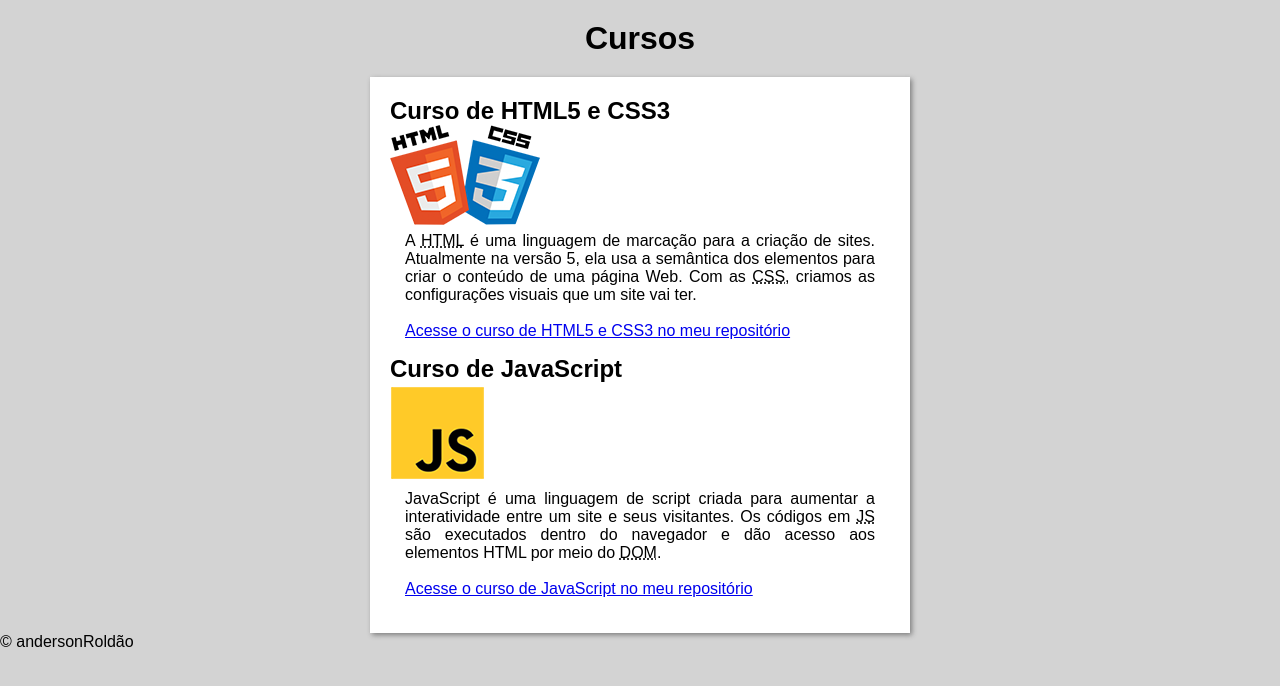
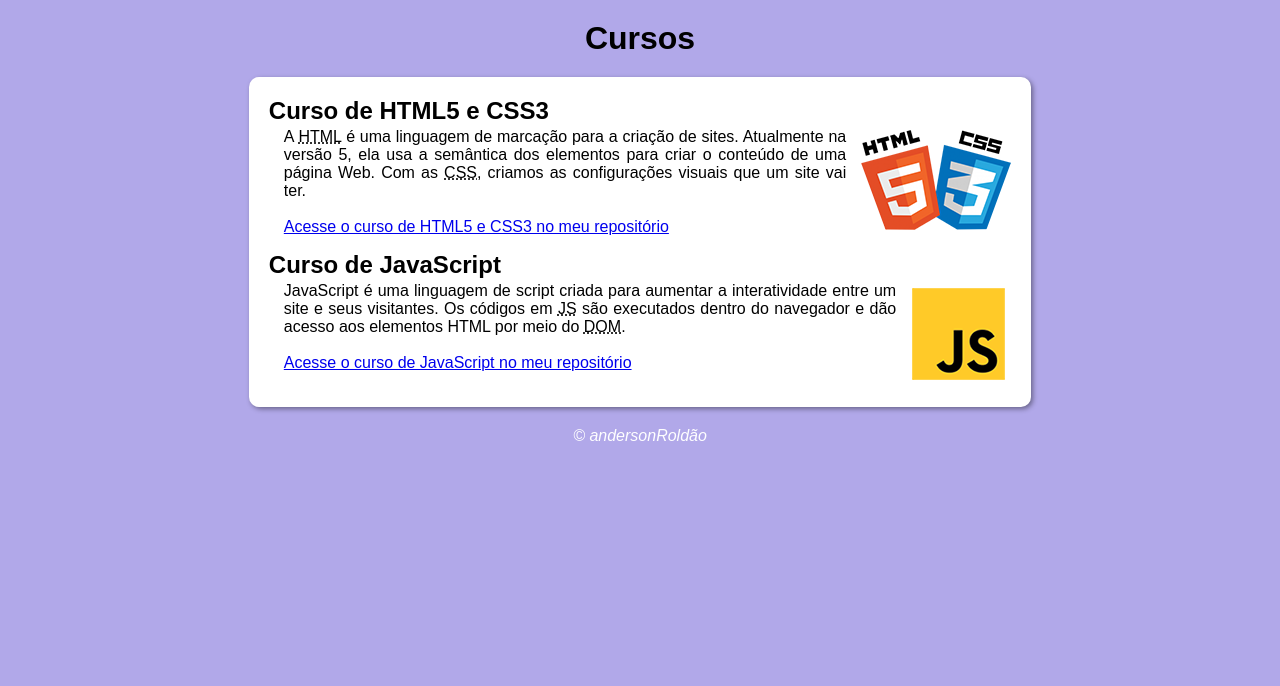
Before and after one commit to andersonroldao/Git-e-GitHub, a plain HTML site: page projeto-site/index.html in a window 1280 px wide. Drawn offline with Linux system fonts and the light colour scheme.

Commit message:
Update style.css

```diff
--- a/projeto-site/style/style.css
+++ b/projeto-site/style/style.css
@@ -7,7 +7,7 @@
 }
 
 body {
-    background-color: lightgray;
+    background-color: rgba(157, 145, 228, 0.788);
 }
 
 header {
@@ -17,9 +17,10 @@ header {
 
 main {
     background-color: white;
-    width: 500px;
+    width: 58vw;
     margin: auto;
     padding: 20px;
+    border-radius: 10px;
     box-shadow: 2px 2px 5px rgba(0, 0, 0, 0.404);
 }
 
@@ -27,3 +28,15 @@ main p {
     padding: 3px 15px 15px 15px;
     text-align: justify;
 }
+
+article img {
+    float: right;
+    padding: 5px 0 0 15px;
+}
+
+footer {
+    color: rgba(255, 255, 255, 0.986);
+    padding: 20px;
+    font-style: italic;
+    text-align: center;
+}
```
